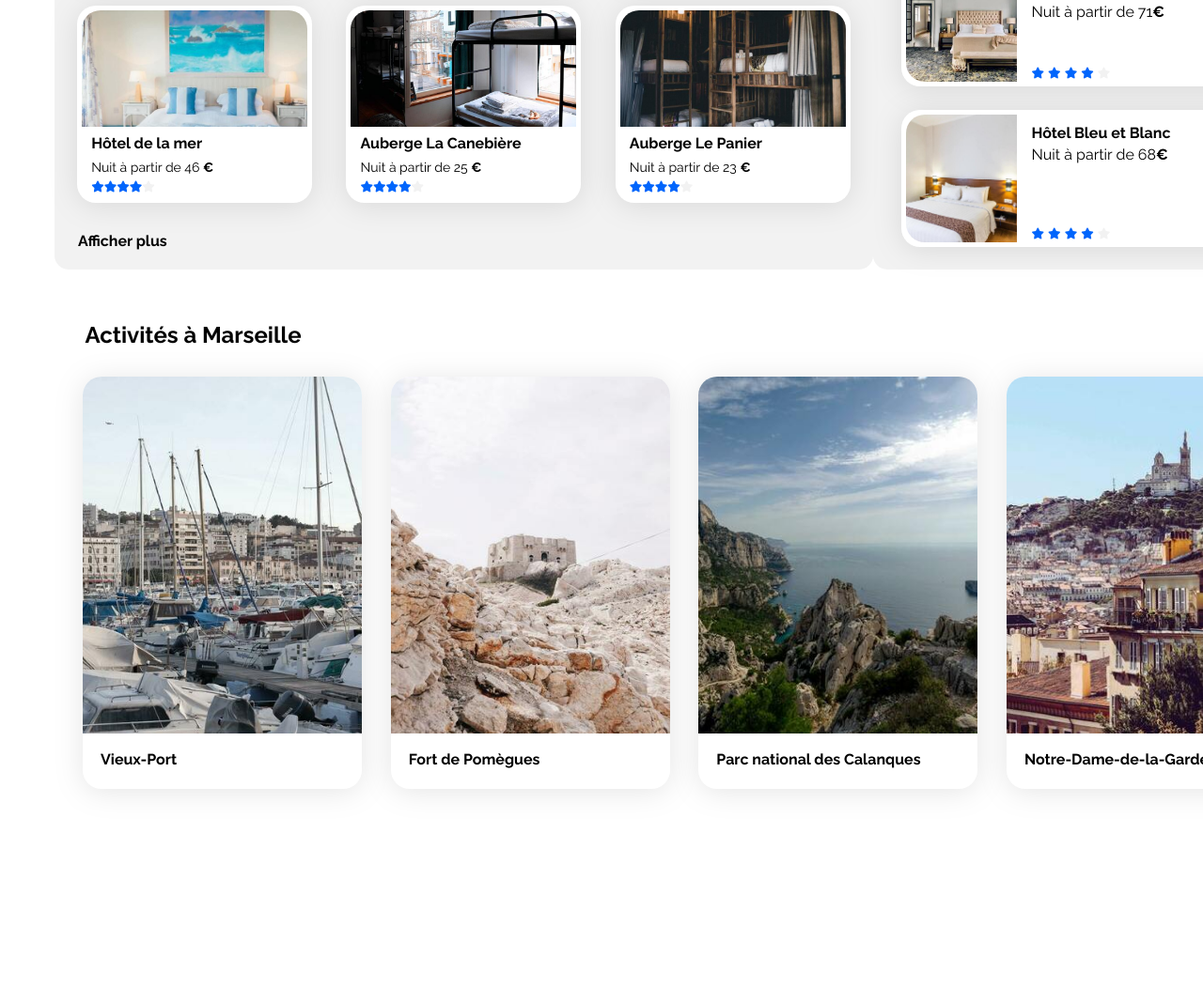
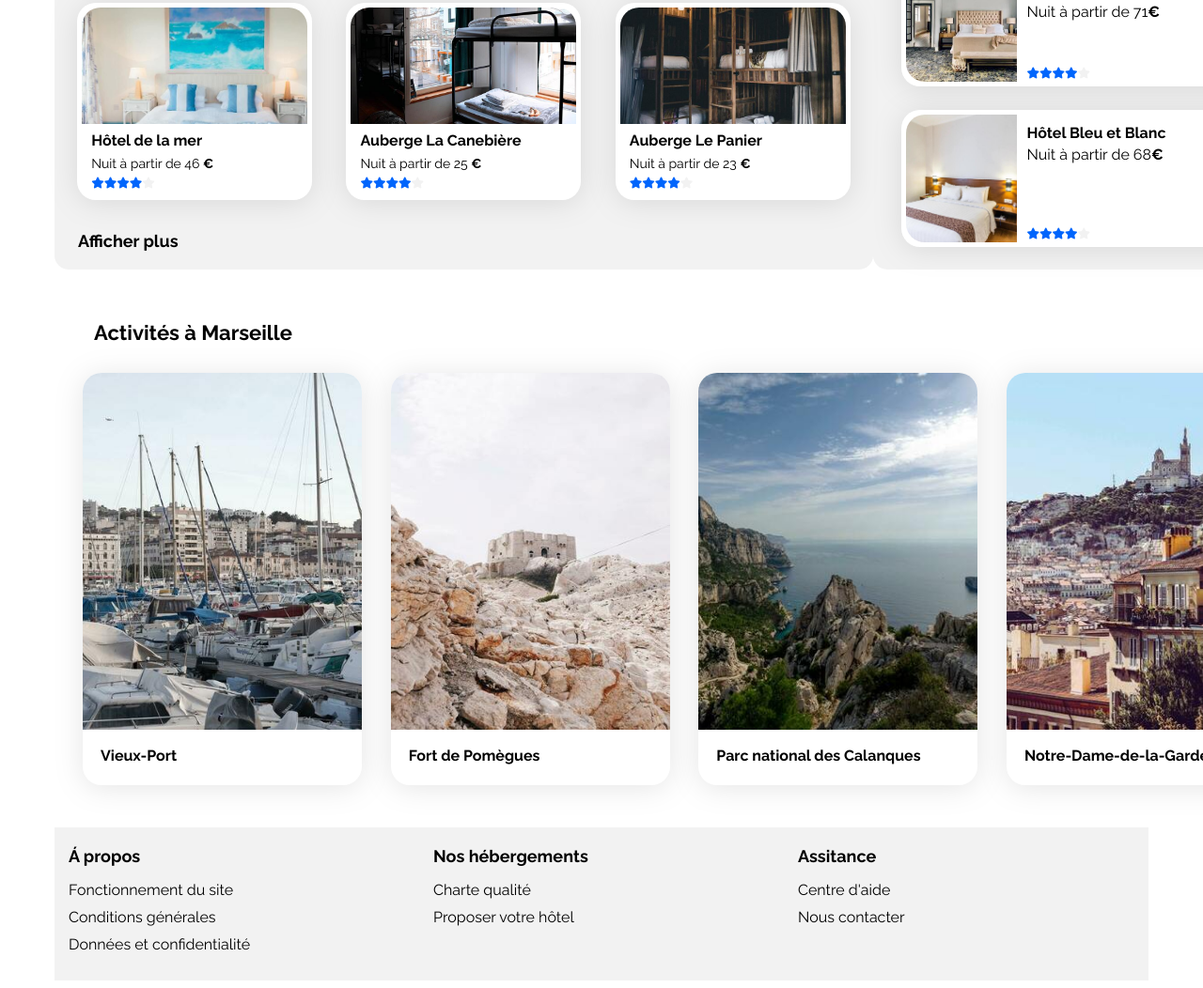
Before and after one commit to viennetcesar/booky, a plain HTML site: page index.html in a window 1280 px wide. Shown: the part 764-1816 px from the top of the page at 94% size. Before the commit the page ends 1653 px from the top, so only its background shows below. Drawn offline with Linux system fonts and the light colour scheme.

Commit message:
site terminé excepté responsive design

```diff
--- a/css_code/style.css
+++ b/css_code/style.css
@@ -450,7 +450,7 @@ a {
 .titre-h2-carte{
   margin: 0px;
   margin-top: 8px;
-  margin-bottom: 8px;
+  margin-bottom: 7px;
   margin-left: 10px;
   font-size: 16px;
   font-weight: bold;
@@ -463,7 +463,7 @@ a {
   margin-bottom: 8px;
 }
 
-.carte-notes{
+.card-rating{
   display: flex;
   height:  20px;
   margin-top: 4px;
@@ -474,10 +474,10 @@ a {
 
 
 .afficher-plus{
-  font-style: 18px;
+  font-size: 18px;
   font-weight: Bold;
   margin-left: 25px;
-  margin-bottom: 5px;;
+  margin-bottom: 5px;
 
 }
 
@@ -546,11 +546,14 @@ a {
 .populaires-cards .card-content {
   width: 67%;
   height: 146px;
-  padding-left: 15px;
   display: flex;
   flex-direction: column;
   justify-content: space-between;
   box-sizing: border-box;
+}
+
+.card-txt{
+  margin-left: 10px;
 }
 
 .populaires-cards .card-title {
@@ -562,9 +565,9 @@ a {
   margin: 0;
 }
 
-.populaires-cards .card-rating {
-  margin-bottom: 10px;
-}
+
+
+
 
 /********************************* fin section populaires *******************************************/
 
@@ -596,7 +599,7 @@ a {
 
 
 .titre-activites-a-marseille{
-  font-size: 22;
+  font-size: 22px;
   font-weight: Bold;
   margin-bottom: 30px;
   margin-left: 30px;
@@ -633,6 +636,38 @@ a {
   margin-left: 19px;
   margin-top: 18px;
 
+}
+
+/*************************************************** footer *******************************************************/
+
+footer{
+  display: flex;
+  flex-direction: row;
+  background-color: #f2f2f2;
+  height: 163px;
+}
+
+.foot{
+  width: 446px;
+}
+
+.foot-h2{
+  font-size: 18px;
+  font-weight: bold;
+  margin-left: 15px;
+  margin-top: 20px;
+
+}
+
+ul{
+  list-style-type: none;
+  padding-left: 0px;
+  font-size: 16px;
+  margin-left: 15px;
+}
+
+li{
+  margin-bottom: 10px;
 }
 
 
--- a/index.html
+++ b/index.html
@@ -25,7 +25,7 @@
     <div class="main-container">
       <header class="entete">
         <div class="logo-header">
-          <img class="logo" src="images/logo/Booki.png" />
+          <img class="logo" src="images/logo/Booki.png" alt="logo du site"/>
         </div>
 
         <nav class="navigation">
@@ -96,7 +96,12 @@
           </div>
 
           <div class="conteneur-infobar">
-            <i class="fa-solid fa-circle-info info-bulle fa-xl"></i>
+            <i class="info-bulle"><svg width="24" height="24" viewBox="0 0 24 24" fill="none" xmlns="http://www.w3.org/2000/svg">
+              <circle cx="12" cy="12" r="11.5" stroke="#D9D9D9"/>
+              <path d="M13.3333 15.6829H12.6667V11.0074C12.6667 10.6381 12.3681 10.3395 12 10.3395H10.6667C10.2985 10.3395 10 10.6381 10 11.0074C10 11.3766 10.2985 11.6565 10.6667 11.6565H11.3333V15.6641H10.6667C10.2985 15.6641 10 15.9628 10 16.3321C10 16.7013 10.2985 17 10.6667 17H13.3333C13.7015 17 14 16.7013 14 16.3321C14 15.9628 13.7021 15.6829 13.3333 15.6829ZM12 9.00359C12.5523 9.00359 13 8.55503 13 8.00169C13 7.44835 12.5521 7 12 7C11.4479 7 11 7.44856 11 8.0019C11 8.55524 11.4477 9.00359 12 9.00359Z" fill="#0065FC"/>
+              </svg>
+              </i>
+
               <p class="info">Plus de 500 logements sont disponibles dans cette ville</p>
             </div>
 
@@ -104,12 +109,12 @@
 
 
 
-<!-----------------------------------------------partie cards hébergements------------------------------------------------>
+
 <section class="conteneur-hebergements-et-populaires">
           <section id="heb" class="hebergements">
             <div class="hebergements-and-populaires">
 
-            <h1 class="hebergements-titre">Hébergements à Marseille</h1>
+            <h2 class="hebergements-titre">Hébergements à Marseille</h2>
 
             </div>
 
@@ -122,7 +127,7 @@
                   <h2 class="titre-h2-carte">Hôtel du port</h2>
                   <p class="paragraphe-carte">Nuit à partir de 52 <span class="euro">€</span></p>
                   </div>
-                  <div class="carte-notes">
+                  <div class="card-rating">
                     <i class="fa-xs fa-solid fa-star" aria-hidden="true"></i>
                     <i class="fa-xs fa-solid fa-star" aria-hidden="true"></i>
                     <i class="fa-xs fa-solid fa-star" aria-hidden="true"></i>
@@ -143,7 +148,7 @@
                   <h2 class="titre-h2-carte">Hôtel chez Amina</h2>
                   <p class="paragraphe-carte">Nuit à partir de 96 <span class="euro">€</span></p>
                   </div>
-                  <div class="carte-notes">
+                  <div class="card-rating">
                     <i class="fa-xs fa-solid fa-star" aria-hidden="true"></i>
                     <i class="fa-xs fa-solid fa-star" aria-hidden="true"></i>
                     <i class="fa-xs fa-solid fa-star" aria-hidden="true"></i>
@@ -164,7 +169,7 @@
                   <h2 class="titre-h2-carte">Hôtel les mouettes</h2>
                   <p class="paragraphe-carte">Nuit à partir de 76 <span class="euro">€</span></p>
                   </div>
-                  <div class="carte-notes">
+                  <div class="card-rating">
                     <i class="fa-xs fa-solid fa-star" aria-hidden="true"></i>
                     <i class="fa-xs fa-solid fa-star" aria-hidden="true"></i>
                     <i class="fa-xs fa-solid fa-star" aria-hidden="true"></i>
@@ -185,7 +190,7 @@
                   <h2 class="titre-h2-carte">Hôtel de la mer</h2>
                   <p class="paragraphe-carte">Nuit à partir de 46 <span class="euro">€</span></p>
                   </div>
-                  <div class="carte-notes">
+                  <div class="card-rating">
                     <i class="fa-xs fa-solid fa-star" aria-hidden="true"></i>
                     <i class="fa-xs fa-solid fa-star" aria-hidden="true"></i>
                     <i class="fa-xs fa-solid fa-star" aria-hidden="true"></i>
@@ -206,7 +211,7 @@
                     <h2 class="titre-h2-carte">Auberge La Canebière</h2>
                     <p class="paragraphe-carte">Nuit à partir de 25 <span class="euro">€</span></p>
                   </div>
-                  <div class="carte-notes">
+                  <div class="card-rating">
                     <i class="fa-xs fa-solid fa-star" aria-hidden="true"></i>
                     <i class="fa-xs fa-solid fa-star" aria-hidden="true"></i>
                     <i class="fa-xs fa-solid fa-star" aria-hidden="true"></i>
@@ -227,7 +232,7 @@
                   <h2 class="titre-h2-carte">Auberge Le Panier</h2>
                   <p class="paragraphe-carte">Nuit à partir de 23 <span class="euro">€</span></p>
                 </div>
-                <div class="carte-notes">
+                <div class="card-rating">
                   <i class="fa-xs fa-solid fa-star" aria-hidden="true"></i>
                   <i class="fa-xs fa-solid fa-star" aria-hidden="true"></i>
                   <i class="fa-xs fa-solid fa-star" aria-hidden="true"></i>
@@ -252,7 +257,6 @@
 
 
 
-<!------------------------------------------------cards populaires-------------------------------------------------->
           <section class="populaires">
             <div class="populaires-title">
               <h2 class="section-title">Les plus populaires</h2>
@@ -348,7 +352,7 @@
           </section>
         </section>
 
-<!----------------------------------------- section activités à Marseille ---------------------------------------------->
+
 
         <section id="act" class="conteneur-activites-a-marseille">
           <h1 class="titre-activites-a-marseille">Activités à Marseille</h1>
@@ -377,11 +381,37 @@
       </div>
 
         </section>
-        </div>
+
+      </main>
 
 
-      </main>
-      <footer></footer>
+
+    <footer>
+      <div class="foot">
+        <h2 class="foot-h2">Á propos</h2>
+        <ul>
+          <li>Fonctionnement du site</li>
+          <li>Conditions générales</li>
+          <li>Données et confidentialité</li>
+        </ul>
+      </div>
+      <div class="foot">
+        <h2 class="foot-h2">Nos hébergements</h2>
+        <ul>
+          <li>Charte qualité</li>
+          <li>Proposer votre hôtel</li>
+        </ul>
+      </div>
+      <div class="foot">
+        <h2 class="foot-h2">Assitance</h2>
+        <ul>
+          <li>Centre d'aide</li>
+          <li>Nous contacter</li>
+        </ul>
+      </div>
+    </footer>
+
     </div>
+
   </body>
 </html>
```
